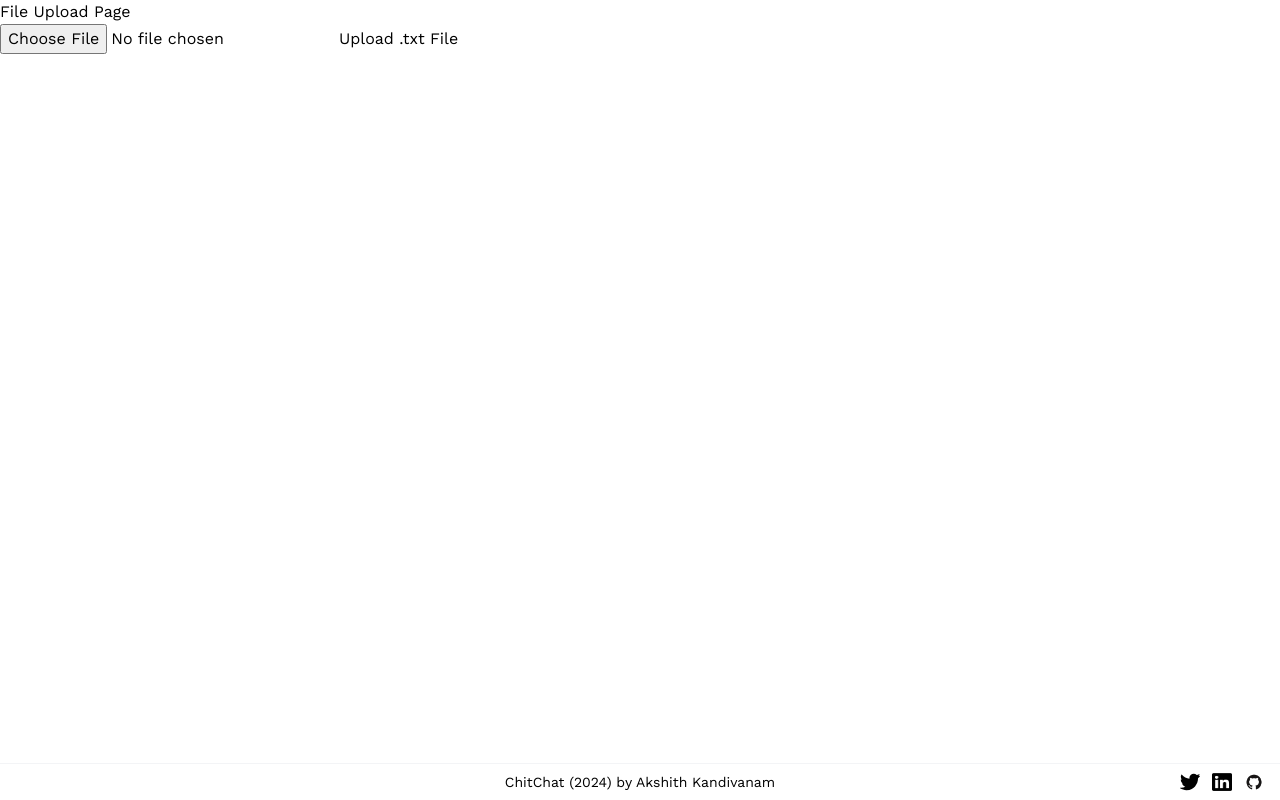
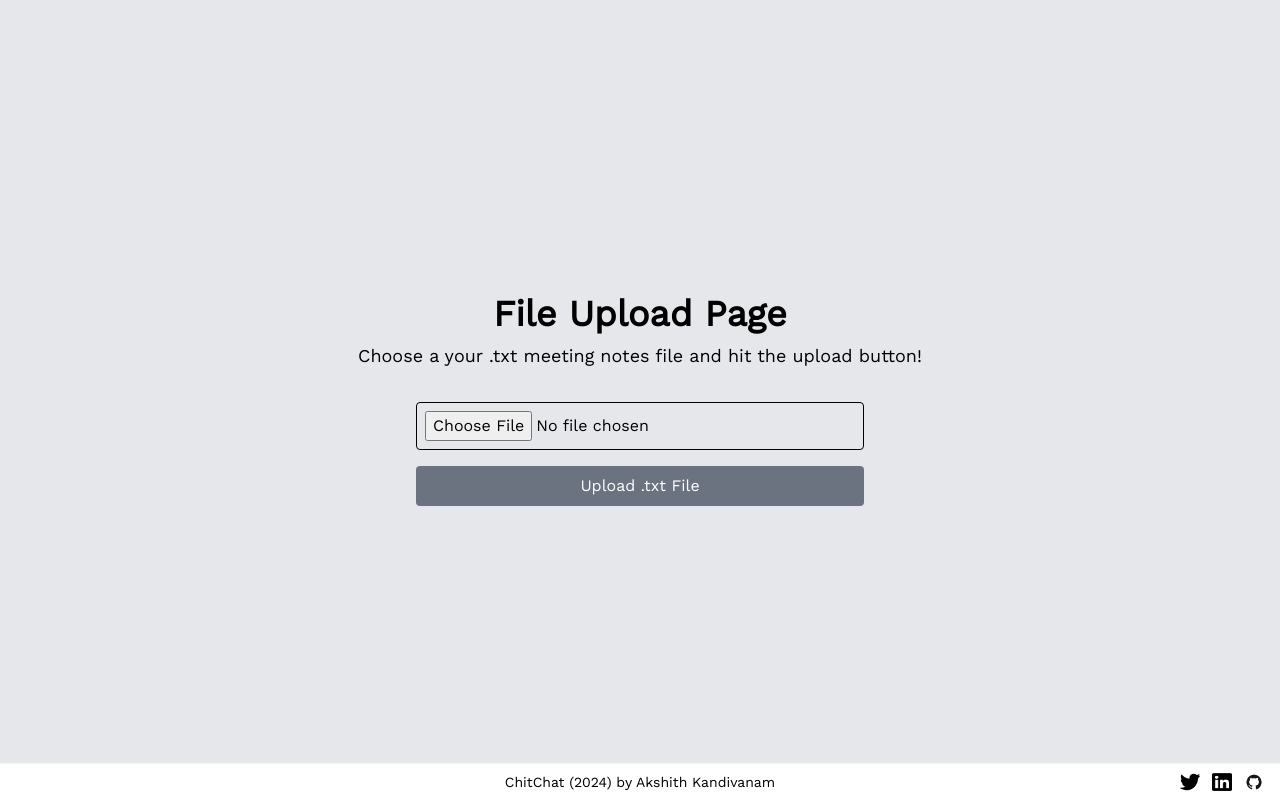
Before and after one commit to akkik04/ChitChat, a React (Vite) app in the folder frontend/: page /try-now in a window 1280 px wide. Built offline with nearby package versions, Linux system fonts and the light colour scheme.

Commit message:
Refactor file upload page

```diff
--- a/frontend/src/hooks/useGetSummary.tsx
+++ b/frontend/src/hooks/useGetSummary.tsx
@@ -1,5 +1,4 @@
 import { useState } from 'react';
-import process from 'process';
 import axios, { AxiosResponse } from 'axios';
 
 interface FileUploadResponse {
--- a/frontend/src/pages/Summary/Summary.tsx
+++ b/frontend/src/pages/Summary/Summary.tsx
@@ -1,10 +1,11 @@
-import React, { useState } from 'react';
+import React, { useState, useEffect } from 'react';
 import { Footer } from '../../components/Footer/Footer';
-import useFileUpload from '../../hooks/useGetSummary'; // Import the custom hook
+import useFileUpload from '../../hooks/useGetSummary';
 
 const FileUploadPage = () => {
   const { file, setFile, summary, uploadFile } = useFileUpload();
   const [loading, setLoading] = useState(false);
+  const [loadingText, setLoadingText] = useState('...');
 
   const handleFileChange = (event: React.ChangeEvent<HTMLInputElement>) => {
     const selectedFile = event.target.files?.[0];
@@ -21,23 +22,65 @@ const FileUploadPage = () => {
     }
   };
 
+  useEffect(() => {
+    let intervalId: string | number | NodeJS.Timeout | undefined;
+
+    if (loading) {
+      intervalId = setInterval(() => {
+        setLoadingText((prevText) => (prevText.length < 5 ? prevText + '.' : ''));
+      }, 500);
+    }
+
+    return () => {
+      clearInterval(intervalId);
+    };
+  }, [loading]);
+
   return (
-    <div>
-      <h1>File Upload Page</h1>
-      <input type="file" accept=".txt" onChange={handleFileChange} />
-      <button onClick={handleUploadClick} disabled={!file || loading}>
-        Upload .txt File
-      </button>
+    <div className="min-h-screen flex flex-col items-center justify-center p-4 bg-gray-200">
+      <h1 className="text-4xl font-bold mb-2">File Upload Page</h1>
 
-      {loading && <p>Loading...</p>}
+      <p className="text-lg mb-8 text-center">
+        Choose a your .txt meeting notes file and hit the upload button!
+      </p>
+
+      <div className="w-full max-w-md">
+        <input
+          type="file"
+          accept=".txt"
+          onChange={handleFileChange}
+          className="mb-4 p-2 border border-black rounded w-full"
+        />
+
+        <button
+          onClick={handleUploadClick}
+          disabled={!file || loading}
+          className={`bg-gray-500 text-white p-2 rounded w-full ${
+            !file || loading ? 'cursor-not-allowed' : 'hover:bg-gray-600'
+          }`}
+        >
+          {loading ? 'Uploading...' : 'Upload .txt File'}
+        </button>
+      </div>
+
+      {loading && (
+        <p className="mt-4 text-center border border-black p-2 w-full max-w-md">
+          Your Summary is Loading{loadingText}
+        </p>
+      )}
 
       {summary !== null && (
-        <div style={{ marginTop: '20px', padding: '10px', backgroundColor: 'gray' }}>
-          {loading ? '...' : <div style={{ backgroundColor: 'white', padding: '10px', border: '2px solid black', fontWeight: 'bold' }}>{summary}</div>}
+        <div className="mt-8 text-center border border-black p-4">
+          {loading ? (
+            '...'
+          ) : (
+            <div className="bg-white p-4 border-2 border-black font-bold">
+              {summary}
+            </div>
+          )}
         </div>
       )}
-      <Footer>
-      </Footer>
+      <Footer />
     </div>
   );
 };
```
